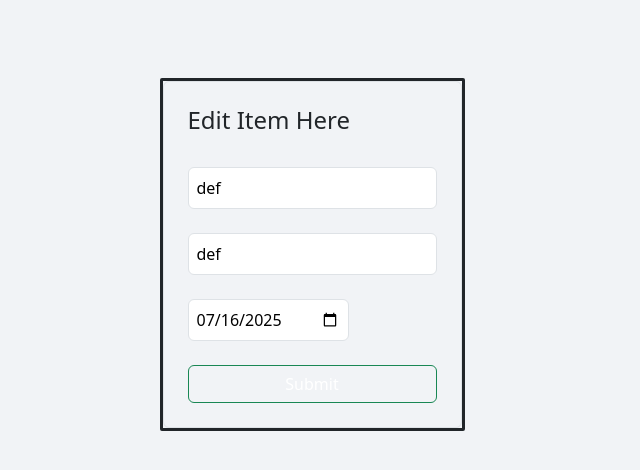
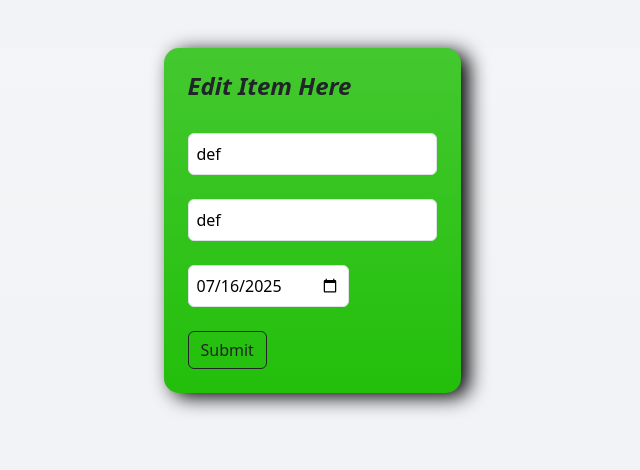
Before and after one commit to Omwoyomarie/Groupc1, a Django app: page /edit/4 in a window 1280 px wide. Shown: the top 470 px of the page, without its empty margins (328-968 px from the left). Run offline with Django 5.2, Linux system fonts and the light colour scheme; data comes from the database, SQL or seed files in the repository; both versions use the stored data as it was after the commit.

Commit message:
fourth commit

```diff
--- a/post/templates/edit.html
+++ b/post/templates/edit.html
@@ -9,18 +9,36 @@
 
 </head>
 <body>
-<div class="container d-flex justify-content-center align-items-center mt-5">
-    <form action="" method="POST" >
+<div class="container d-flex justify-content-center align-items-center mt-5 bg-gradient">
+    <form action="" method="POST">
         {% csrf_token %}
-        <div class="form-group border p-4 rounded ">
-            <h4 class="color-info">Edit Item Here</h4><br>
-            <input type="text" name="sample_item" placeholder="Sample Item" class="border p-2 rounded" value="{{ person.sample_item }}"><br><br>
-            <input type="text" name="category" placeholder="Category" class="border p-2 rounded" value="{{ person.category }}"><br><br>
-            <input type="date" name="date" placeholder="Date" class="border p-2 rounded" value="{{ person.date|date:'Y-m-d' }}"><br><br>
-            <input type="submit" name="submit" value="Submit" class="btn btn-outline-success">
+        <div class="form-group p-4 bg-gradient" style="
+                    background-color: #23bf0b;
+                    border: none;
+                    border-radius: 15px;
+                    box-shadow: 8px 4px 20px black ">
+            <h4 class="fw-bold fst-italic">Edit Item Here</h4><br>
+            <input type="text" name="sample_item" placeholder="Sample Item" class="border p-2 rounded" value="{{ person.sample_item }}" style="
+                padding:12px;
+                border: solid 1px #006400;
+                border-radius: 6px">
+            <br><br>
+            <input type="text" name="category" placeholder="Category" class="border p-2 rounded" value="{{ person.category }}" style="
+                padding:12px;
+                border: solid 1px #006400;
+                border-radius: 6px">
+            <br><br>
+            <input type="date" name="date" placeholder="Date" class="border p-2 rounded" value="{{ person.date|date:'Y-m-d' }}" style="
+                padding:12px;
+                border: solid 1px #006400;
+                border-radius: 6px">
+            <br><br>
+            <input type="submit" name="submit" value="Submit" class="btn btn-outline-dark">
         </div>
     </form>
 </div>
+
+
 <script src="https://cdn.jsdelivr.net/npm/bootstrap@5.3.0/dist/js/bootstrap.bundle.min.js"></script>
 </body>
 </html>
--- a/post/templates/login.html
+++ b/post/templates/login.html
@@ -17,10 +17,10 @@
         padding: 30px 20px;
         margin: 90px 500px;
         min-height: 350px;
-        border-radius: 2px;
+        border-radius: 8px;
         box-shadow: 8px 4px 20px black ">
 
-    <form action="" method="POST" style >
+    <form action="" method="POST">
       {% csrf_token %}
 
         <h2 style="color: darkgreen;">HELLO ADMIN.</h2>
@@ -34,7 +34,7 @@
             border: solid 1px #006400;
             border-radius: 6px;
             "><br><br>
-        <button type="submit" class="btn btn-outline-success justify-items-center " style="
+        <button type="submit" class="btn btn-outline-success  " style="
             padding: 2px;
             align-content: center;
             align-items: center;
--- a/post/urls.py
+++ b/post/urls.py
@@ -26,5 +26,6 @@ urlpatterns = [
     path('delete/<int:id>', views.delete, name='delete'),
     path('edit/<int:id>', views.edit, name='edit'),
     path('',views.login_one, name='login_one'),
+    path('login_one/',views.login_one,name='login_one'),
 
 ]
--- a/school/settings.py
+++ b/school/settings.py
@@ -120,7 +120,7 @@ STATIC_URL = 'static/'
 STATICFILES_DIRS = [
     BASE_DIR / 'static',
 ]
-LOGIN_URL = '/login/'
+LOGIN_URL = '/login_one/'
 LOGIN_REDIRECT_URL = '/index/'
 # Default primary key field type
 # https://docs.djangoproject.com/en/5.2/ref/settings/#default-auto-field
--- a/static/css/main.css
+++ b/static/css/main.css
@@ -19,18 +19,3 @@
         .content {
             padding: 2rem;
         }
-
-        form{
-            border: solid;
-            border-radius: 2px;
-            margin-top: 30px;
-
-
-        input[type="submit"]{
-       width: 100%;
-       background-color: f;
-       color: white;
-   }
-        input[type="submit"]:hover{
-       background-color: black;
-   }
```
Also changed, not shown: post/templates/item.html (+6 -2 lines), db.sqlite3.
